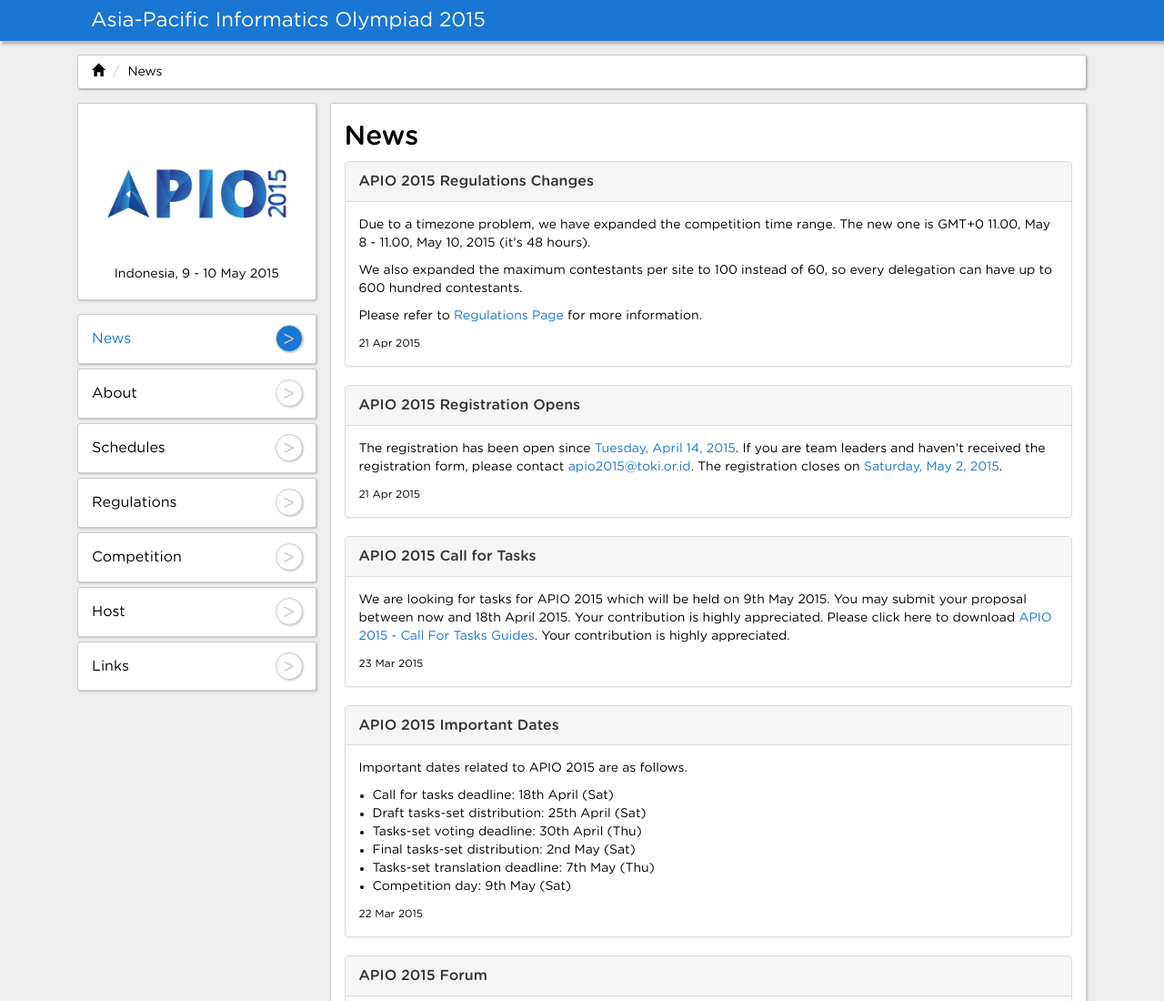
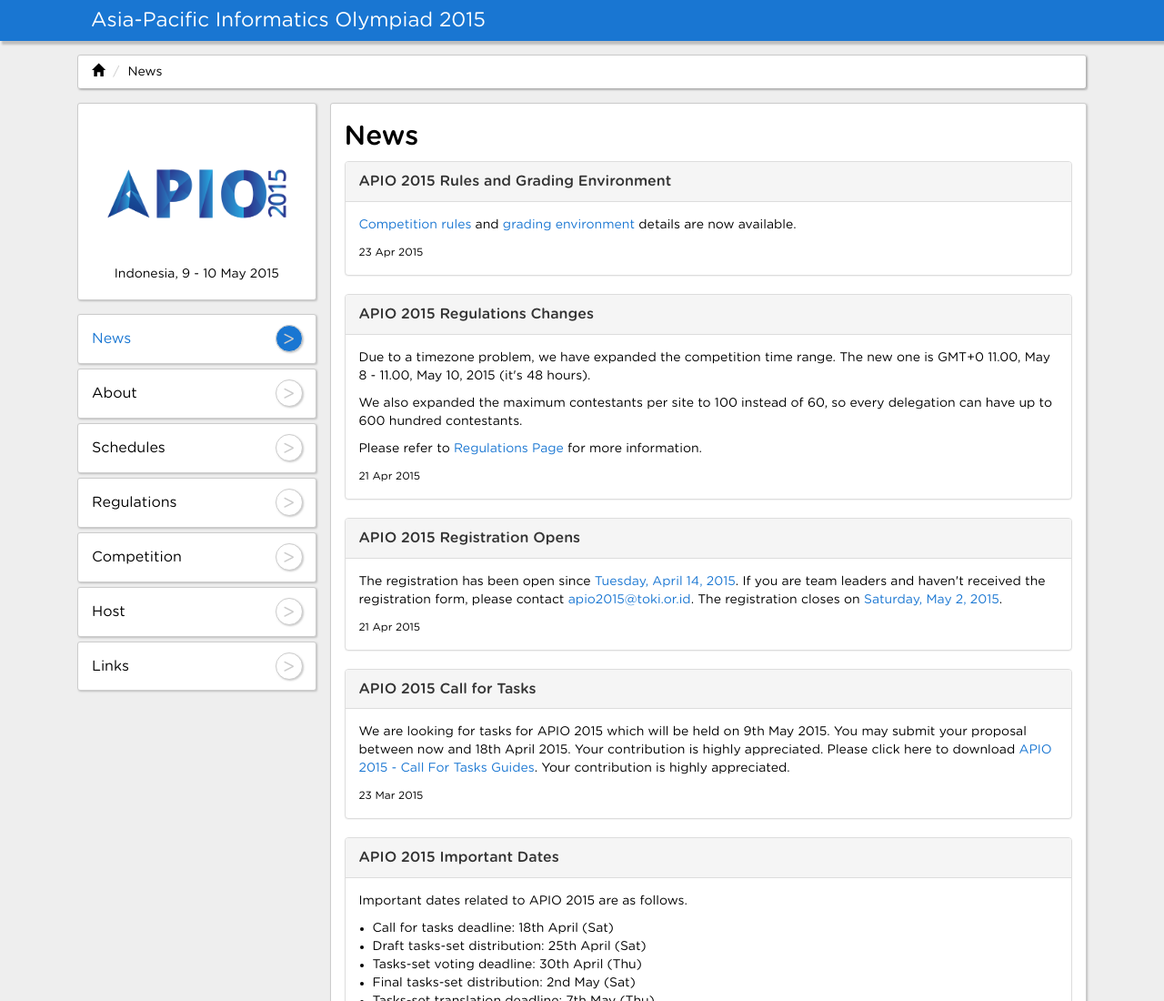
Before and after one commit to ia-toki/apio-2015-web, a plain HTML site: page index.html in a window 1280 px wide. Shown: the top 1100 px of the page at 91% size. Drawn offline with Linux system fonts and the light colour scheme.

Commit message:
Add news about rules and grading environment

```diff
--- a/index.html
+++ b/index.html
@@ -66,6 +66,17 @@
                                 <div class="row primary-content">
                                     <div class="col-md-12">
                                         <h2>News</h2>
+                                        <div class="panel panel-default">
+                                            <div class="panel-heading clearfix">
+                                                <span class="panel-title">APIO 2015 Rules and Grading Environment</span>
+                                            </div>
+                                            <div class="panel-body">
+                                                <p><a href="rules.html">Competition rules</a> and <a href="system.html">grading environment</a> details are now available.</p>
+                                                <div>
+                                                    <small>23 Apr 2015</small>
+                                                </div>
+                                            </div>
+                                        </div>
                                         <div class="panel panel-default">
                                             <div class="panel-heading clearfix">
                                                 <span class="panel-title">APIO 2015 Regulations Changes</span>
```
